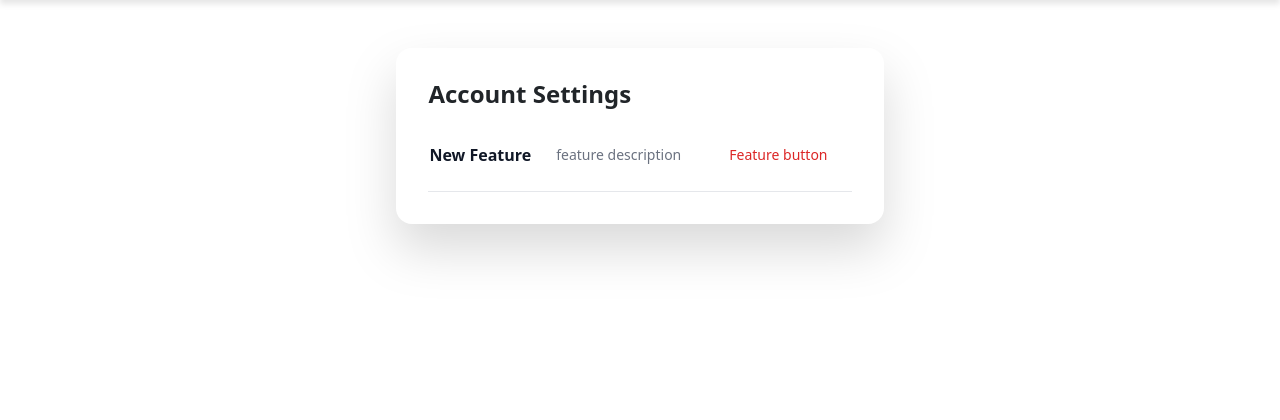
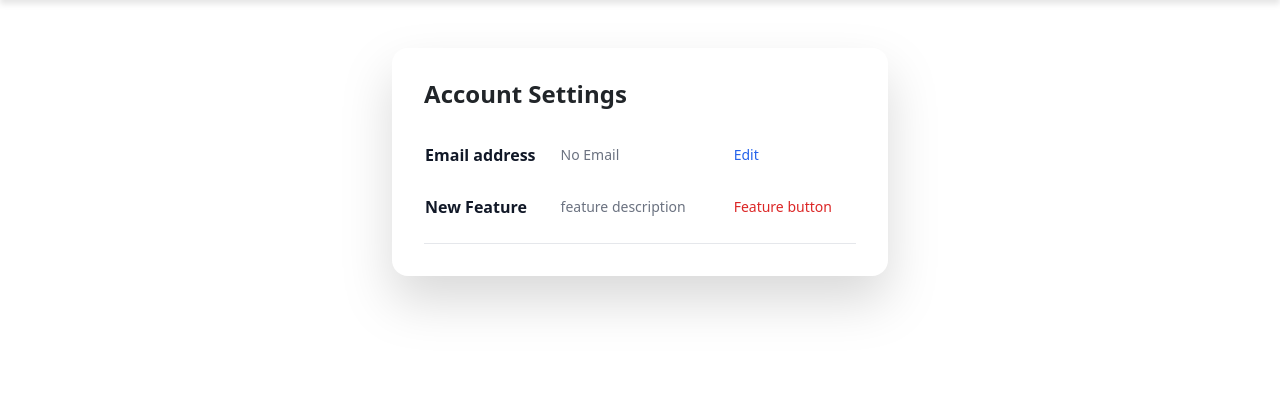
Before and after one commit to tumelo-maja/luxury-chauffeur-service, a Django app: template users/templates/users/profile_settings.html in a window 1280 px wide. Shown: the part 50-470 px from the top of the page. Run offline with Django 4.2, Linux system fonts and the light colour scheme; the template is opened without the code that fills it, so the values that code supplies are empty; some libraries are stand-ins or nearby versions.

Commit message:
Add email address item and edit link in account settings

```diff
--- a/users/templates/users/profile_settings.html
+++ b/users/templates/users/profile_settings.html
@@ -6,6 +6,21 @@
 
 <table class="w-full text-sm text-left text-gray-500">
     <tbody>
+        <tr>
+            <th scope="row" class="pt-4 pb-1 text-base font-bold text-gray-900">
+                Email address
+            </th>
+            <td id="email-address" class="pt-4 pb-1 px-6">
+                {% if user.email %}{{ user.email }}{% else %}No Email{% endif %}
+            </td>
+            <td class="pt-4 pb-1 px-6">
+                <a id="email-edit" class="font-medium text-blue-600 hover:underline cursor-pointer"
+                    hx-get="{% url 'profile-settingschange' %}" hx-target="#email-address" hx-swap="innerHTML">
+                    Edit
+                </a>
+            </td>
+        </tr>
+
         <tr class="border-b">
             <th scope="row" class="py-4 text-base font-bold text-gray-900">
                 New Feature
```
